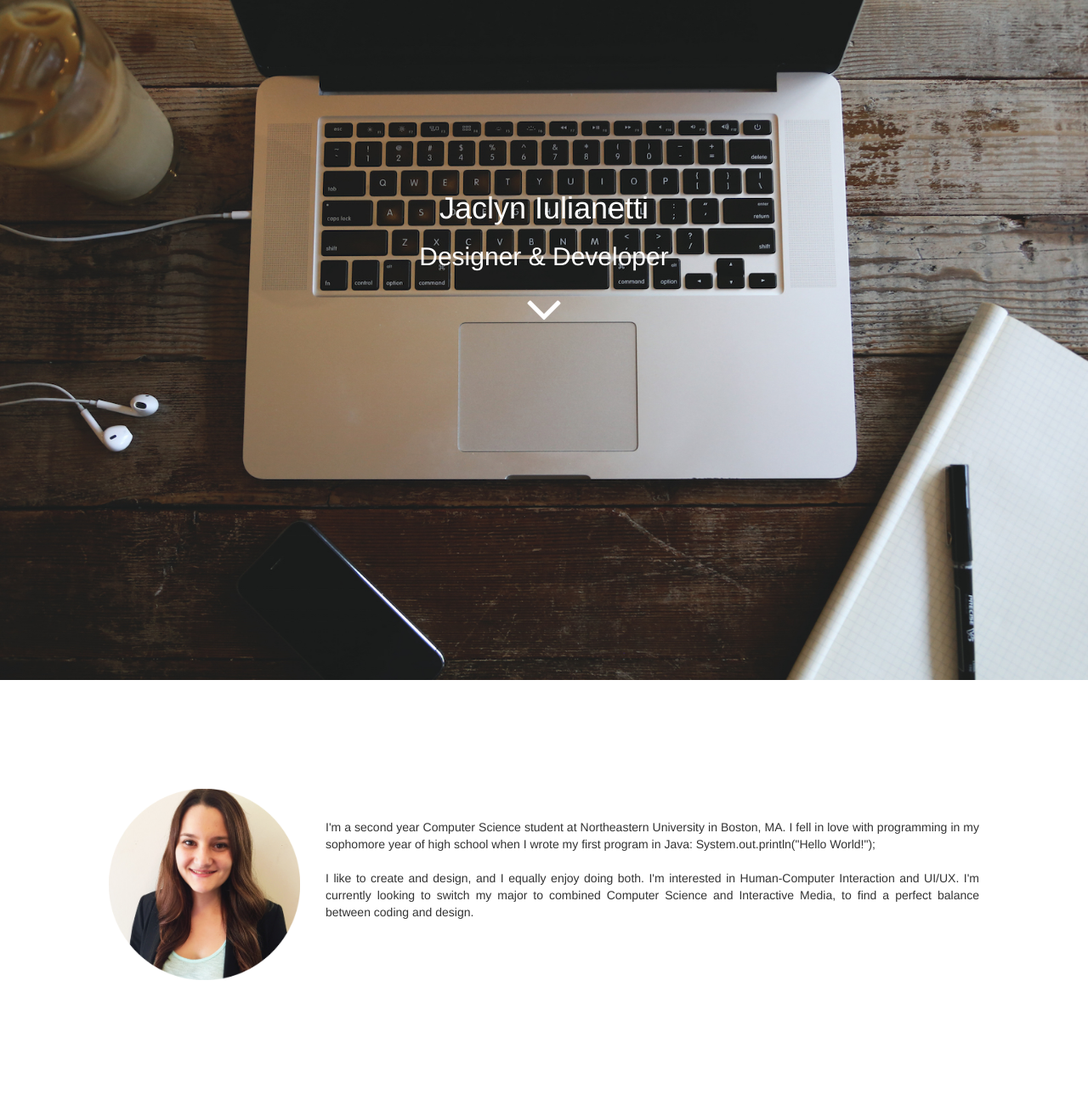
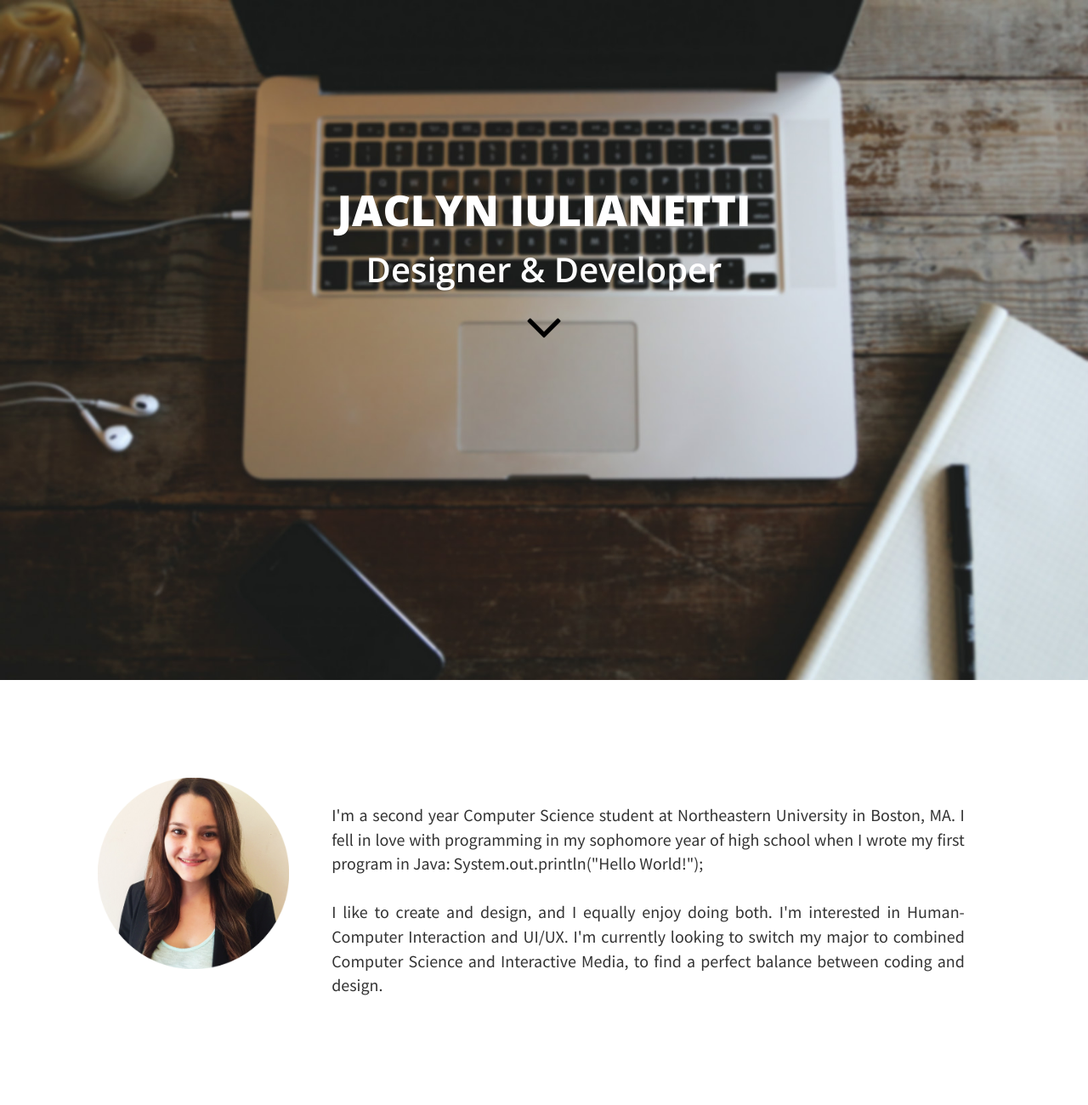
Before and after one commit to jaclyniulianetti/jaclyniulianetti.github.io, a plain HTML site: page index.html in a window 1280 px wide. Shown: the top 1300 px of the page at 85% size. Drawn offline with nearby package versions, Linux system fonts and the light colour scheme.

Commit message:
blur background img, fonts, colors

```diff
--- a/index.html
+++ b/index.html
@@ -12,7 +12,7 @@
 	</head>
 	<body>
 		<div id="frontpage">
-			<h1>Jaclyn Iulianetti</h1>
+			<h1>JACLYN IULIANETTI</h1>
 			<h2>Designer & Developer</h2>
 			<a class="arrow" href="#intro"><i class="fa fa-angle-down fa-5x"></i></a>
 		</div>
--- a/style.css
+++ b/style.css
@@ -1,12 +1,13 @@
+@import url(https://fonts.googleapis.com/css?family=Open+Sans:400,600,700,800);
+@import url(https://fonts.googleapis.com/css?family=Source+Sans+Pro);
 html, body {
     height: 100%;
     margin: 0;
 }
 #frontpage {
     min-height: 100%;
-    background-image: url(background.jpg);
+    background-image: url(backgroundblur2.jpg);
     background-size: cover;
-    color:white;
     padding: 5px;
     text-align:center;
 }
@@ -14,38 +15,55 @@ html, body {
     vertical-align: bottom;
 }
 h1 {
-	padding-top: 200px;
+    color: white;
+    font-family: "Open Sans";
+    font-weight: 800;
+    font-size: 50px;
+	padding-top: 195px;
 }
 h2 {
-
+    color: white;
+    font-size: 40px;
+    font-family: "Open Sans";
+    font-weight: 600;
 }
 .arrow {
+    color: rgb(0, 0, 0);
 	text-align: center;
-	color: rgb(255, 255, 255);
+}
+.arrow:hover {
+    color: rgb(50, 180, 180);
 }
 #intro {
 	min-height: 75%;
     background-color: rgb(255, 255, 255);
     text-align:justify;
-    padding: 10%;
+    padding: 9%;
 }
 #pic {
 	float: left;
-    margin-right: 30px;
+    margin-right: 50px;
 }
 #aboutme {
-    margin-top: 35px;
-    margin-left: 30px;
+    font-family: "Source Sans Pro";
+    font-size: 20px;
+    margin: 30px;
 }
 #contact {
 	min-height: 25%;
-    background-color:black;
+    background-color: rgb(50, 180, 180);
     text-align: center;
-    padding-top: 15px;
+    padding: 20px;
 }
 .contactlinks {
+    font-family: "Open Sans";
     color: rgb(255, 255, 255);
     display: inline-block;
 	padding: 20px;
 	font-size: 25px;
 }
+.contactlinks:hover {
+    font-family: "Open Sans";
+    color: rgb(0, 0, 0);
+    text-decoration: none;
+}
```
Also changed, not shown: backgroundblur1.jpg (added), backgroundblur2.jpg (added), 1 other file.
